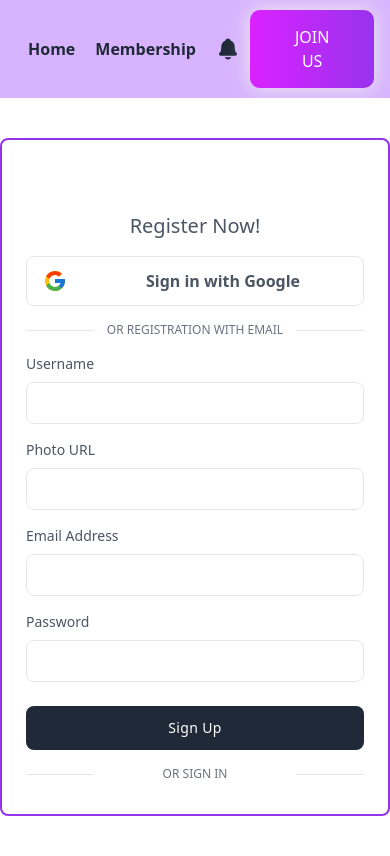
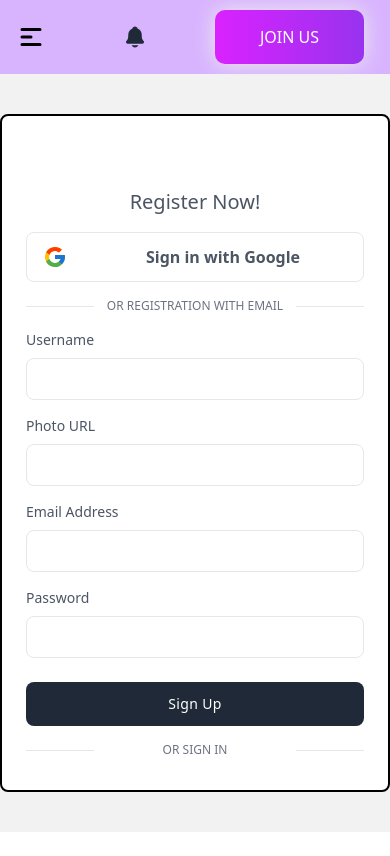
Before and after one commit to mdnasiruddin78/A12Client, a React (Vite) app: page /register in a window 390 px wide. Built offline with nearby package versions, Linux system fonts and the light colour scheme; no server answers.

Commit message:
navbar responsive add

```diff
--- a/src/Components/Navbar.jsx
+++ b/src/Components/Navbar.jsx
@@ -4,6 +4,7 @@ import logo from '../assets/83a58a6b-7eb0-49f5-ac35-1a7a3bd00b00.jfif';
 import { useContext } from "react";
 import { authContext } from "../Provider/Authprovider";
 import './index.css/index.css';
+import { HiMenuAlt1 } from "react-icons/hi";
 
 
 const Navbar = () => {
@@ -11,13 +12,20 @@ const Navbar = () => {
     const {name} = useContext(authContext)
 
     return (
-        <div className="flex justify-between items-center px-7 bg-purple-300">
-            <div>
+        <div className="flex justify-between items-center lg:px-7 px-4 bg-purple-300">
+            <div className="hidden lg:flex md:flex">
                 <Link to="/"><img className="h-10 rounded-md" src={logo} alt="" /></Link>
             </div>
+            <div className="dropdown lg:hidden md:hidden flex">
+                    <div tabIndex={0} role="button"><HiMenuAlt1 className='text-3xl text-black' /></div>
+                    <ul tabIndex={0} className="dropdown-content menu text-black bg-base-200 font-bold rounded-box z-[1] w-44 p-2">
+                        <li><NavLink to="/">Home</NavLink></li>
+                        <li><NavLink to="/membership">Membership</NavLink></li>
+                    </ul>
+                </div>
             <div className="flex items-center space-x-5">
-                <NavLink to='/' className='font-bold'>Home</NavLink>
-                <NavLink to='/membership' className='font-bold'>Membership</NavLink>
+                <NavLink to='/' className='font-bold lg:flex md:flex hidden'>Home</NavLink>
+                <NavLink to='/membership' className='font-bold lg:flex md:flex hidden'>Membership</NavLink>
                 <NavLink to='/notification'><IoNotifications className='text-2xl'/></NavLink>
             </div>
             <div>
--- a/src/Pages/Authentication/Register.jsx
+++ b/src/Pages/Authentication/Register.jsx
@@ -1,19 +1,22 @@
+import { useContext } from "react";
 import { useForm } from "react-hook-form";
 import { Link } from "react-router-dom";
+import { authContext } from "../../Provider/Authprovider";
 
 
 const Register = () => {
+    const {createUser,updateUserProfile} = useContext(authContext)
     const { register, handleSubmit, reset, formState: { errors } } = useForm();
 
     const onSubmit = data => {
         console.log(data)
     }
     return (
-        <div className='flex justify-center items-center my-10'>
+        <div className='flex justify-center items-center bg-base-200'>
             {/* <Helmet>
                 <title>REGISTER-PAGE</title>
             </Helmet> */}
-            <div className='flex w-full max-w-lg mx-auto overflow-hidden bg-white rounded-lg border-2 border-purple-600'>
+            <div className='flex w-full max-w-lg mx-auto overflow-hidden bg-white rounded-lg border-2 border-black my-10'>
                 <div className='w-full px-6 py-8 md:px-8'>
                     <div className='flex justify-center mx-auto'>
                         <img className='w-auto h-7 sm:h-8' src="" alt='' />
--- a/src/Provider/Authprovider.jsx
+++ b/src/Provider/Authprovider.jsx
@@ -1,13 +1,60 @@
-import { createContext } from "react";
+import { createContext, useState, useEffect } from "react";
+import { createUserWithEmailAndPassword, GoogleAuthProvider, onAuthStateChanged, signInWithEmailAndPassword, signInWithPopup, signOut, updateProfile } from "firebase/auth";
+import { auth } from "../Firebase/Firebase.config";
 
 export const authContext = createContext(null)
 
 const Authprovider = ({children}) => {
 
+    const [user,setUser] = useState()
+    const [loading,setLoading] = useState(true)
+    const googleProvider = new GoogleAuthProvider()
 
+    const handleGoole = () => {
+        setLoading(true)
+        return signInWithPopup(auth,googleProvider)
+    }
+
+    const createUser = (email,password) => {
+        setLoading(true)
+        return createUserWithEmailAndPassword(auth,email,password)
+    }
+
+    const signInUser = (email,password) => {
+        setLoading(true)
+        return signInWithEmailAndPassword(auth,email,password)
+    }
+
+    const logoutUser = () => {
+        setLoading(true)
+        return signOut(auth)
+    }
+
+    const updateUserProfile = (updatedData) => {
+        setLoading(true)
+        return updateProfile(auth.currentUser,updatedData)
+    }
+
+    useEffect(()=>{
+        const unSubscribe = onAuthStateChanged(auth,async currentUsers => {
+            console.log(currentUsers)
+            setUser(currentUsers)
+           setLoading(false)
+        })
+        return () => {
+            unSubscribe()
+        }
+    },[])
 
     const authInfo = {
-        name: 'anik'
+        user,
+        setUser,
+        loading,
+        signInUser,
+        logoutUser,
+        createUser,
+        handleGoole,
+        updateUserProfile,
     }
 
     return (
```
